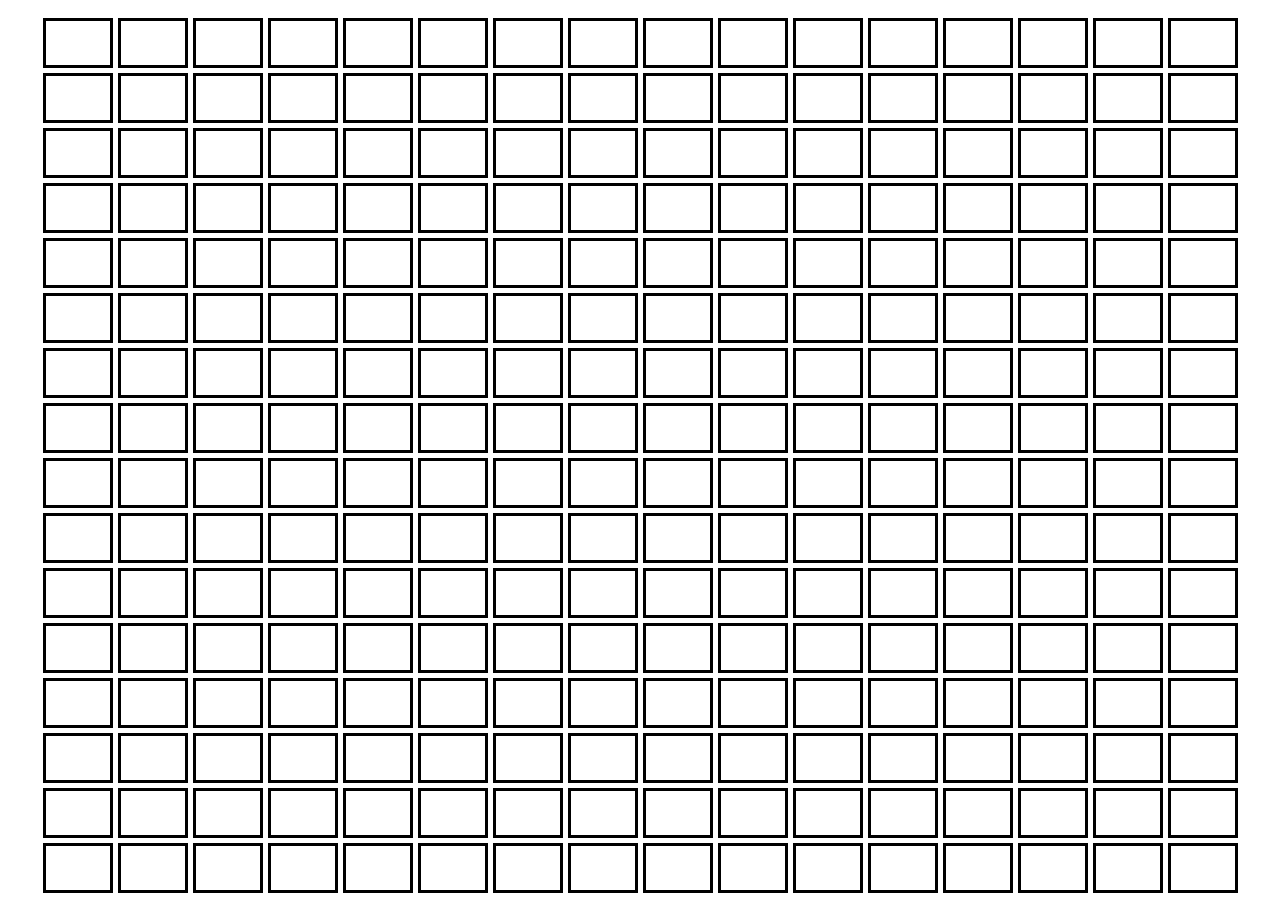
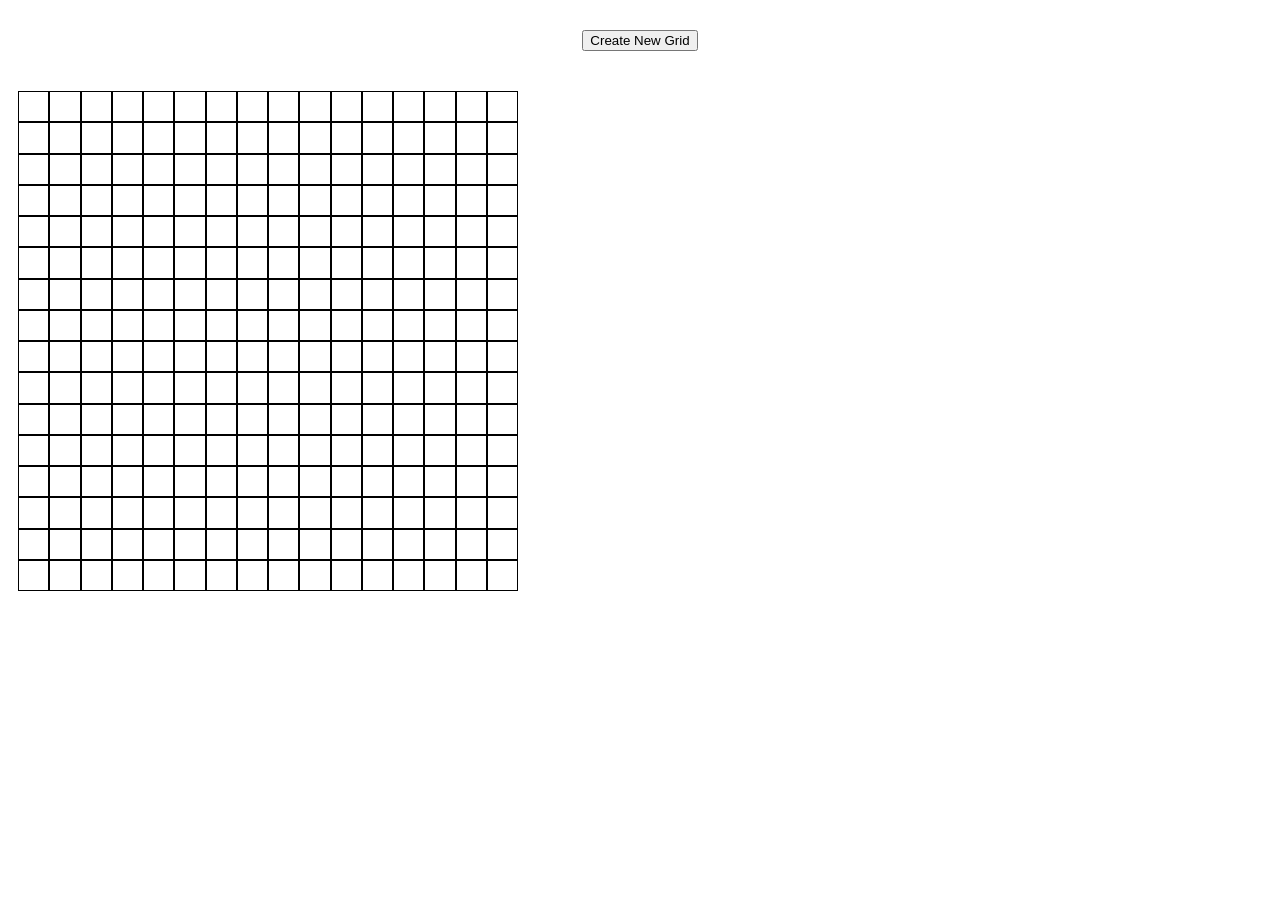
Before and after one commit to Ethan0o0/Etch-A-Sketch, a plain HTML site: page index.html in a window 1280 px wide. After the commit the page ends 800 px from the top, so only its background shows below. Drawn offline with Linux system fonts and the light colour scheme.

Commit message:
dynamically resized grid works now

```diff
--- a/index.html
+++ b/index.html
@@ -8,6 +8,9 @@
     <script src="main.js" defer></script>
 </head>
 <body>
+    <div class="button-main">
+        <button>Create New Grid</button>
+    </div>
     <div class="container"></div>
 </body>
 </html>
--- a/main.js
+++ b/main.js
@@ -1,13 +1,33 @@
 const container = document.querySelector(".container");
 
-for (i = 0; i < 16; i++) {
-    for (f = 0; f < 16; f++) {
-        const grid = document.createElement("div");
-        grid.classList.add("grid");
-        // grid.textContent = "Testing";
-        container.appendChild(grid);
+const grid_px_size = 500;
+
+function makeGrid(grid_size) {
+    const width = grid_px_size / grid_size;
+    for (i = 0; i < parseInt(grid_size); i++) {
+        for (f = 0; f < parseInt(grid_size); f++) {
+            const grid = document.createElement("div");
+            grid.classList.add("grid");
+            container.appendChild(grid);
+        }
     }
+    container.style.gridTemplateColumns = `repeat(${grid_size}, ${width}px)`
 }
+
+makeGrid(16);
+
+const button = document.querySelector(".button-main");
+
+button.addEventListener("click", function() {
+    let grid_size = prompt("Please enter a grid size");
+    if (grid_size < 0 || grid_size > 100) {
+        grid_size = 0;
+    };
+    while (container.firstChild) {
+        container.removeChild(container.firstChild);
+    };
+    makeGrid(grid_size);
+});
 
 const grids = document.querySelectorAll(".grid");
 
--- a/styles.css
+++ b/styles.css
@@ -1,13 +1,19 @@
 .container {
+    height: 500px;
+    width: 500px;
     display: grid;
-    grid-template-columns: repeat(16, 70px);
-    grid-template-rows: repeat(16, 50px);
+    grid-template-columns: repeat(16, 1fr);
     padding: 10px;
     justify-content: center;
-    gap: 5px;
 }
 
 .grid {
-    border: solid black 3px;
-    /* gap: 5px; */
+    border: solid black 1px;
 }
+
+.button-main {
+    display: flex;
+    justify-content: center;
+    margin: 20px;
+    padding: 10px;
+}
```
